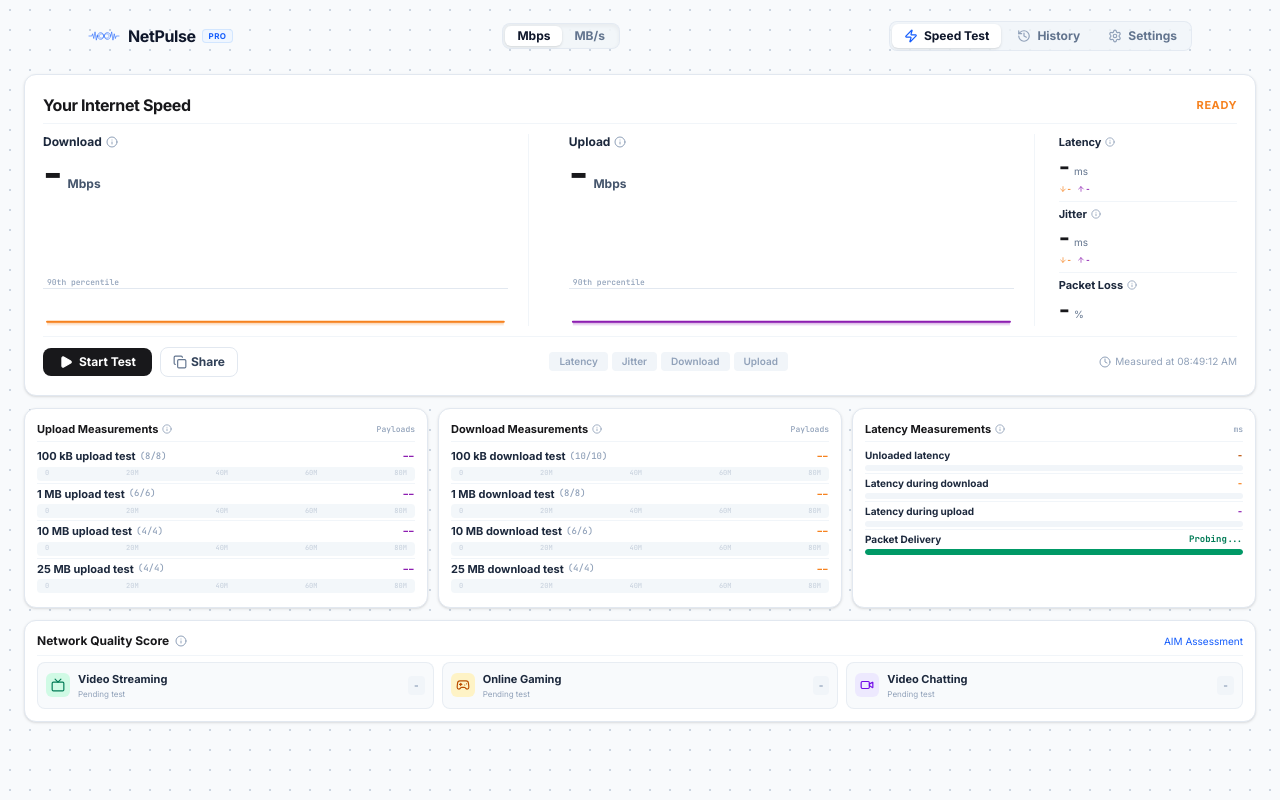
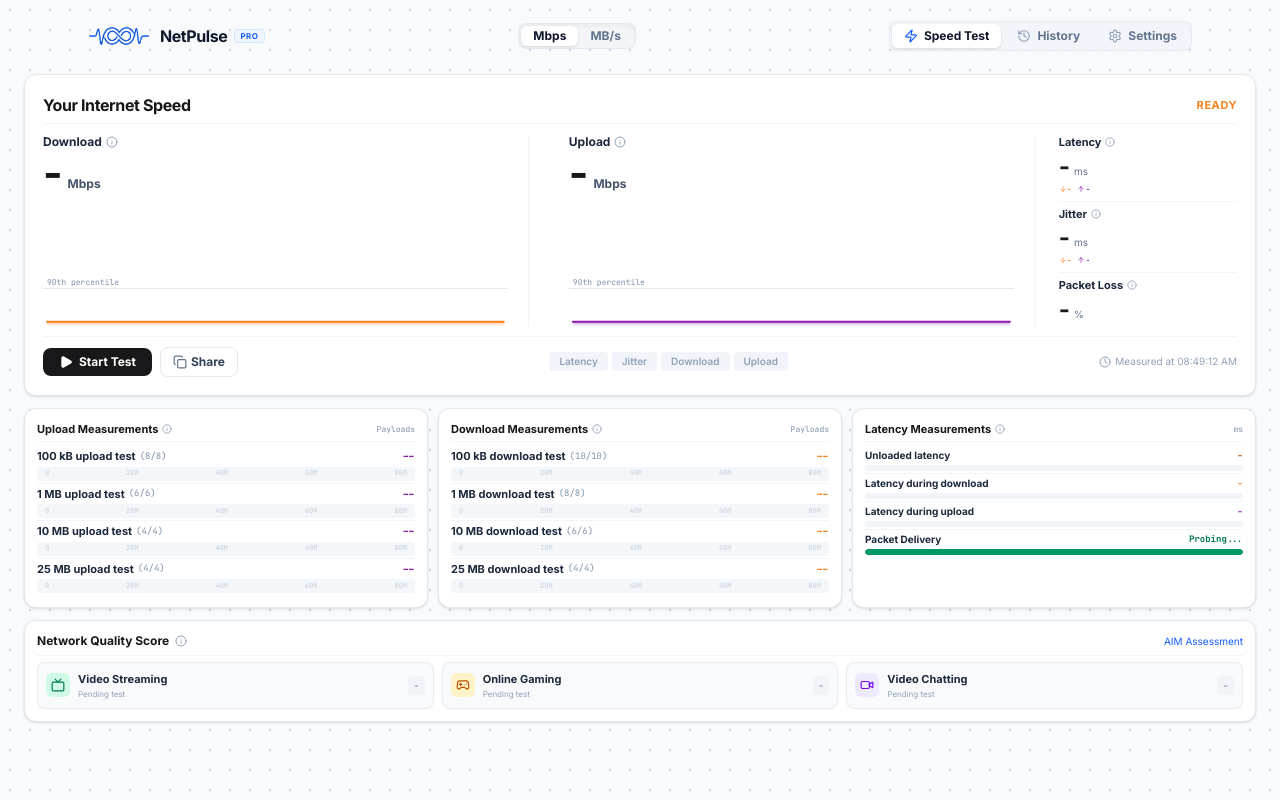
Before and after one commit to Suvesh108/NetPulse, a React (Vite) app: page / in a window 1280 px wide. Built offline with nearby package versions, Linux system fonts and the light colour scheme.

Commit message:
feat: implement exact blue infinity pulse mark as standalone transparent foreground element with no background or border

```diff
--- a/index.html
+++ b/index.html
@@ -4,7 +4,7 @@
     <meta charset="UTF-8" />
     <meta name="viewport" content="width=device-width, initial-scale=1.0" />
     <title>NetPulse - Speed Test</title>
-    <link rel="icon" type="image/svg+xml" href="/favicon.svg" />
+    <link rel="icon" type="image/png" href="/logo-mark.png" />
     <!-- Fonts & Icons -->
     <link href="https://fonts.googleapis.com" rel="preconnect" />
     <link crossorigin="" href="https://fonts.gstatic.com" rel="preconnect" />
--- a/src/App.tsx
+++ b/src/App.tsx
@@ -115,8 +115,12 @@ export default function App() {
         <div className="w-full max-w-7xl 2xl:max-w-[1500px] mx-auto h-11 sm:h-12 flex items-center justify-between px-4 sm:px-6">
 
           {/* Standalone Transparent Infinity Pulse Logo Mark */}
-          <div className="flex items-center gap-2 group cursor-pointer">
-            <InfinityPulseLogo className="w-8 h-4 text-blue-600 group-hover:text-blue-700 transition-all duration-300 group-hover:scale-105" />
+          <div className="flex items-center gap-2.5 group cursor-pointer">
+            <img
+              src="/logo-mark.png"
+              alt="NetPulse Infinity Pulse Logo"
+              className="h-4.5 sm:h-5 w-auto object-contain transition-transform duration-300 group-hover:scale-105"
+            />
             <div className="flex items-center gap-1.5">
               <span className="font-sans text-sm sm:text-base font-black tracking-tight text-slate-900">
                 NetPulse
```
Also changed, not shown: public/logo-mark.png (added).
